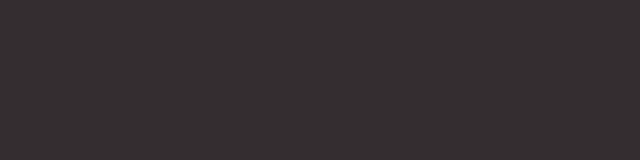
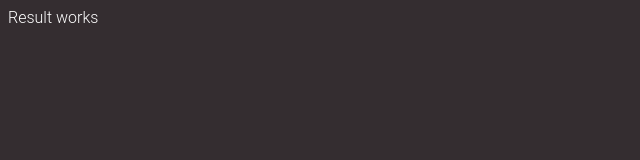
Before and after one commit to PatrickBMaloney/SpotiFind, a React app in the folder frontend/: page /searchResults in a window 1280 px wide. Shown: the top 160 px of the page, without its empty margins (0-640 px from the left). Built offline with nearby package versions, Linux system fonts and the light colour scheme; the HTML template or start-up script is replaced by a standard one.

Commit message:
Add search results page

```diff
--- a/frontend/src/components/App.js
+++ b/frontend/src/components/App.js
@@ -2,6 +2,7 @@ import React from "react";
 import { BrowserRouter as Router, Switch, Route, Link, Redirect,} from "react-router-dom";
 import LandingPage from '../components/LandingPage';
 import Home from "../components/Home";
+import SearchResults from "./SearchResults";
 
 const App = () => {
     const handleSearch = () => {
@@ -16,6 +17,9 @@ const App = () => {
             <Route path = "/home">
                 <Home onSearch={handleSearch} />
             </Route>
+            <Route path="/searchResults">
+                <SearchResults />
+            </Route>
         </Router>
     );
 }
--- a/frontend/src/components/Home.js
+++ b/frontend/src/components/Home.js
@@ -2,7 +2,8 @@ import React, { useState } from "react";
 import SearchIcon from '@material-ui/icons/Search';
 import PlaylistCard from "./PlaylistCard"
 import Grid from '@material-ui/core/Grid';
-
+import SearchResults from "./SearchResults";
+// import { navigate } from "@reach/router";
 const Home = () => {
     const [keyWords, setKeyWords] = useState("");
 
@@ -19,9 +20,13 @@ const Home = () => {
     };
 
     const submitSearch = (event) => {
-        props.onSearch(note);
-        setKeyWords("");
-        event.preventDefault();
+        // alert('adpiefhawpih');
+        // props.onSearch(note);
+        // setKeyWords("");
+        // event.preventDefault();
+        history.pushState({}, null, '/searchResults');
+        // window.location.href=window.base'searchResults';
+        // navigate('/searchResults');
     };
 
     return (
@@ -73,6 +78,7 @@ const Home = () => {
                     </Grid>
                 </Grid>
             </div>
+            <SearchResults/>
         </div>
     );
 }
--- /dev/null
+++ b/frontend/src/components/SearchResults.js
@@ -0,0 +1,9 @@
+import React from "react";
+
+const SearchResults = () => {
+    return(
+        <div>Result works</div>
+    );
+}
+
+export default SearchResults;
```
Also changed, not shown: 1 other file (tests, documents, lock files or other folders).
